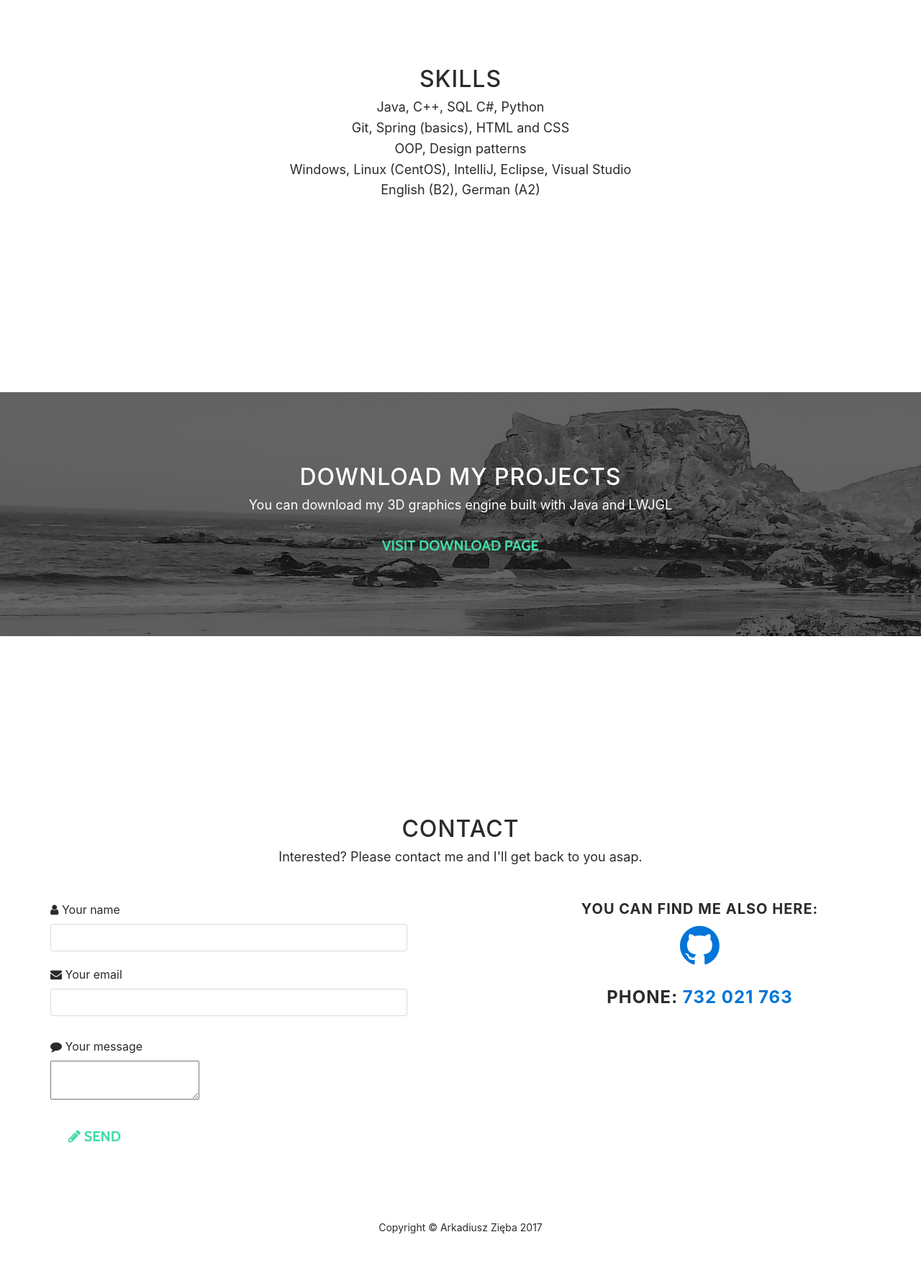
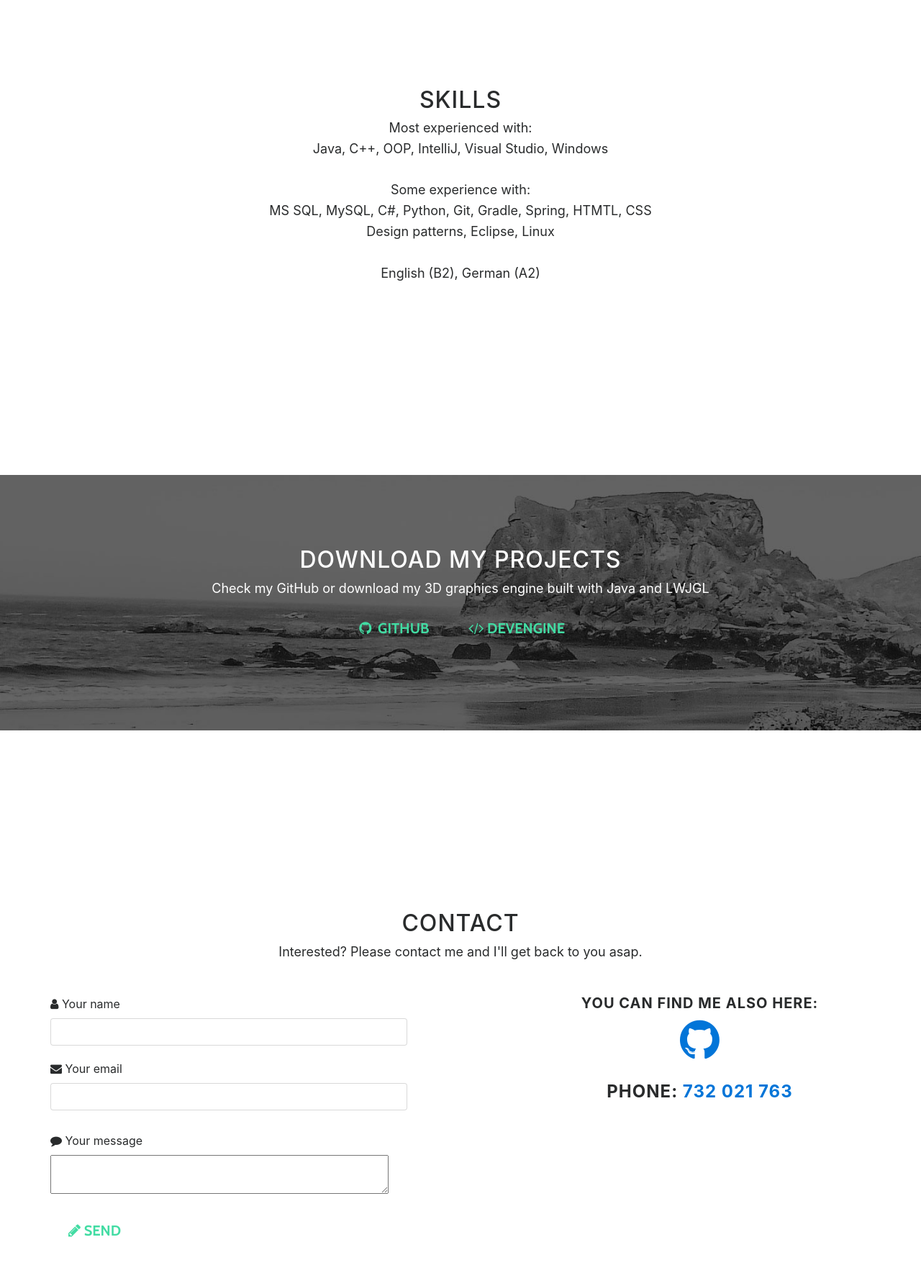
Before and after one commit to Devas/devas.github.io, a website with bundled scripts: page index.html in a window 1280 px wide. Shown: the part 1440-3209 px from the top of the page at 72% size. Built offline with nearby package versions, Linux system fonts and the light colour scheme.

Commit message:
CSS and button changes, text updated

```diff
--- a/css/grayscale.css
+++ b/css/grayscale.css
@@ -224,8 +224,9 @@ body {
   -webkit-tap-highlight-color: rgba(255, 255, 255, 0.2); }
 
 textarea {
-  resize: both;
-  max-width: 470px;
+  resize: vertical;
+  width: 470px;
+  max-height: 270px;
 }
 
 .contact div {
--- a/index.html
+++ b/index.html
@@ -37,9 +37,6 @@
             }
         }
     </style>
-
-    <!-- CAPTCHA -->
-    <!-- <script src='https://www.google.com/recaptcha/api.js'></script> -->
 
 </head>
 
@@ -97,8 +94,8 @@
                     I love technology and I love programming.<br>
                     I'm the guy who wants to code all day then continue programming at night.<br>
                     I'm passionate about Clean Code.<br>
-                I'm always keen to learn new things - currently it's Spring framework which is great.<br>
-                I am ready to join your team as intern or junior Java developer.
+                    I'm always keen to learn new things - now I try to master Spring framework.<br>
+                    I am ready to join your team as junior Java developer.<br><br>
                 </div>
             </div>
         </section>
@@ -108,10 +105,11 @@
             <div class="row">
                 <div class="col-lg-8 offset-md-2">
                     <h2>Skills</h2>
-                <p>Java, C++, SQL C#, Python<br>
-                Git, Spring (basics), HTML and CSS<br>
-                OOP, Design patterns<br>
-                Windows, Linux (CentOS), IntelliJ, Eclipse, Visual Studio<br>
+                    <p>Most experienced with:<br>
+                        Java, C++, OOP, IntelliJ, Visual Studio, Windows<br><br>
+                        Some experience with:<br>
+                        MS SQL, MySQL, C#, Python, Git, Gradle, Spring, HTMTL, CSS<br>
+                        Design patterns, Eclipse, Linux<br><br>
                         English (B2), German (A2)<br>
                     </div>
                 </div>
@@ -123,8 +121,17 @@
                     <div class="container">
                         <div class="col-lg-8 offset-md-2">
                             <h2>Download my projects</h2>
-                    <p>You can download my 3D graphics engine built with Java and LWJGL</p>
-                    <a href="https://github.com/devas/devengine" class="btn btn-default btn-lg">Visit Download Page</a>
+                            <p>Check my GitHub or download my 3D graphics engine built with Java and LWJGL</p>
+                            <ul class="list-inline banner-social-buttons">
+                                <li class="list-inline-item">
+                                    <a href="https://github.com/devas" class="btn btn-default btn-lg">
+                                        <i class="fa fa-github fa-fw"></i><span class="network-name"> Github</span>
+                                    </a>
+                                    <a href="https://github.com/devas/devengine" class="btn btn-default btn-lg">
+                                        <i class="fa fa-code" aria-hidden="true"></i><span class="network-name"> DevEngine</span>
+                                    </a>
+                                </li>
+                            </ul>
                         </div>
                     </div>
                 </div>
@@ -136,11 +143,6 @@
                     <div class="col-lg-8 offset-md-2">
                         <h2>Contact</h2>
                         <p>Interested? Please contact me and I'll get back to you asap.</p>
-                <!-- <ul class="list-inline banner-social-buttons">
-                    <li class="list-inline-item">
-                        <a href="https://github.com/devas" class="btn btn-default btn-lg"><i class="fa fa-github fa-fw"></i> <span class="network-name">Github</span></a>
-                    </li>
-                </ul> -->
                     </div>
                 </div>
             </section>
@@ -177,13 +179,8 @@
                                             </div>
                                         </div>
                                     </div>
-                            <!-- <div class="col-md-12">
-                                <div class="md-form">
-                                    <div class="g-recaptcha" data-sitekey="6LdHSB0UAAAAANHcWhHmm2uu6PeHp75MUkBOPC3z" data-callback="correctCaptcha"></div>
-                                </div>
-                            </div> -->
                                     <div class="col-lg-5 col-xs-12 text-xs-center">
-                                <button type="submit" name="_next" value="thanks.html" class="btn btn-default btn-lg" enabled><i class="fa fa-pencil"></i>  Send</button>
+                                        <button type="submit" class="btn btn-default btn-lg" enabled><i class="fa fa-pencil"></i> Send</button>
                                     </div>
                                 </div>
                             </div>
@@ -216,14 +213,6 @@
             <!-- Custom scripts for this template -->
             <script src="js/grayscale.min.js"></script>
 
-    <!-- Captcha -->
-    <!-- <script>
-        var correctCaptcha = function(response) {
-            if(response.length!=0){
-                $('button').prop('disabled', false);
-            }};
-    </script> -->
-
         </body>
 
         </html>
```
Also changed, not shown: thanks.html (deleted, +0 -53 lines). Lines whose indentation alone changed are shown as unchanged.
